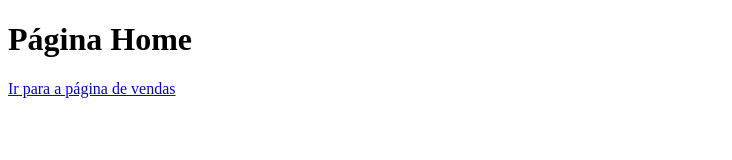
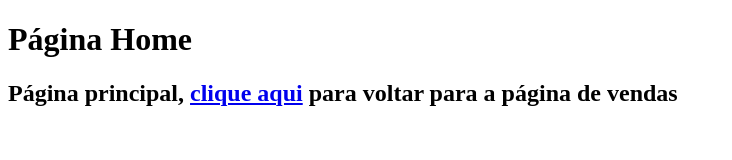
Before and after one commit to brunodeev/sitevendas, a plain HTML site: page index.html in a window 1280 px wide. Shown: the whole page, without its empty margins (0-732 px from the left). Drawn offline with Linux system fonts and the light colour scheme.

Commit message:
Adicionado link no texto da página principal

```diff
--- a/index.html
+++ b/index.html
@@ -8,6 +8,6 @@
 </head>
 <body>
     <h1>Página Home</h1>
-    <a href="vendas.html">Ir para a página de vendas</a>
+    <h2>Página principal, <a href="vendas.html">clique aqui</a> para voltar para a página de vendas</h2>
 </body>
 </html>
```
